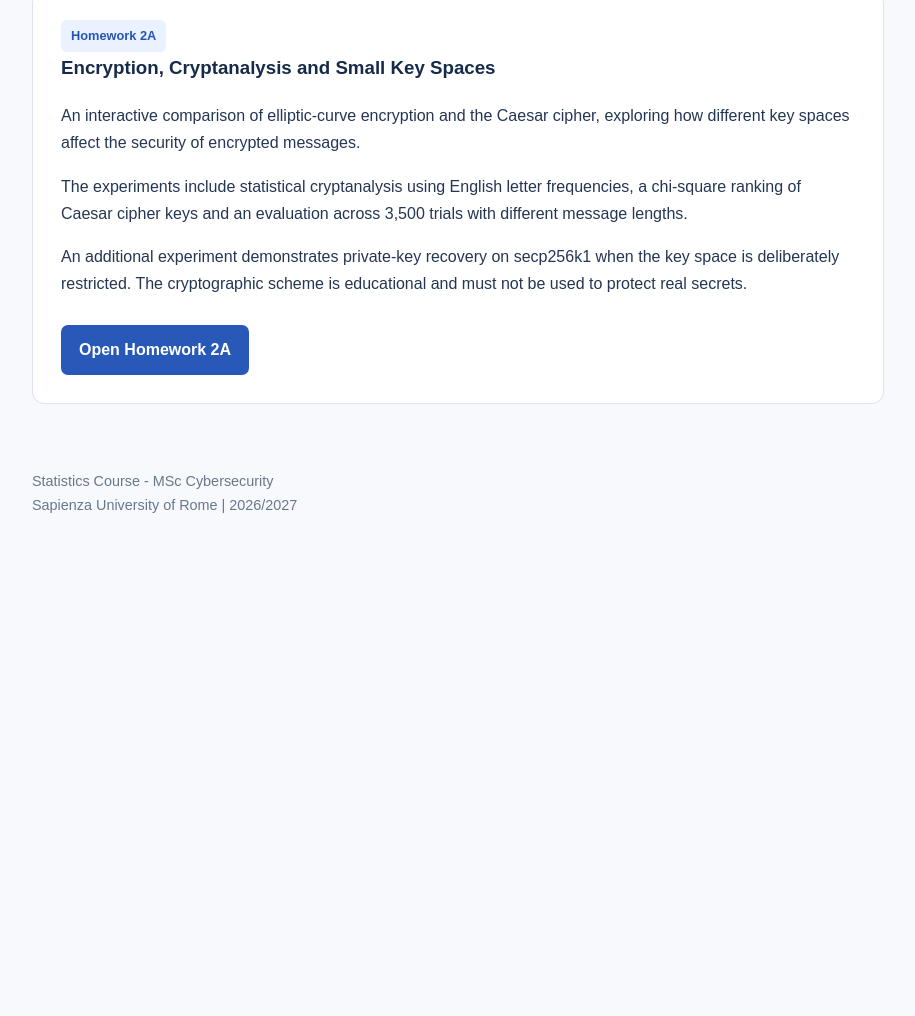
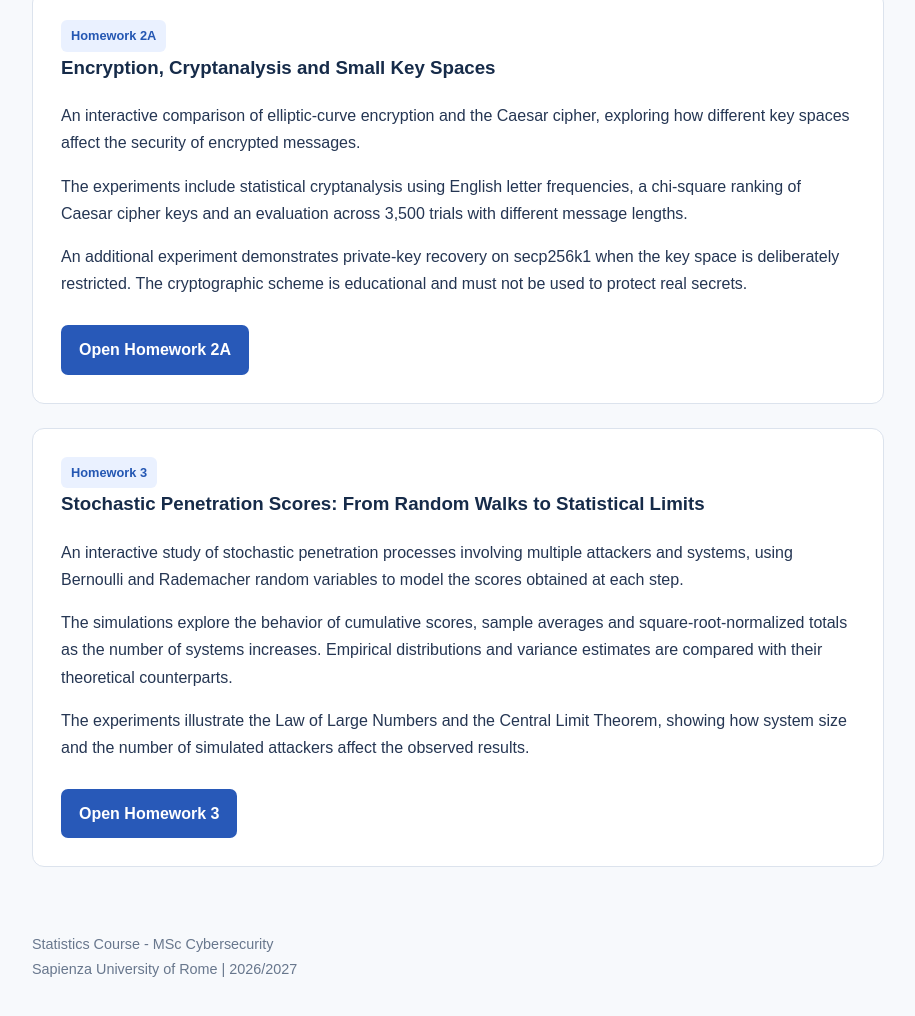
Before and after one commit to mmaz1287235/statistics-course-homework, a plain HTML site: page index.html in a window 1280 px wide. Shown: the part 1171-2187 px from the top of the page, without its empty margins (182-1097 px from the left). Before the commit the page ends 1774 px from the top, so only its background shows below. Drawn offline with Linux system fonts and the light colour scheme.

Commit message:
Update homepage with Homework 3

```diff
--- a/index.html
+++ b/index.html
@@ -187,6 +187,38 @@
       </a>
     </section>
 
+    <section class="homework">
+      <span class="tag">Homework 3</span>
+
+      <h3>Stochastic Penetration Scores: From Random Walks to Statistical Limits</h3>
+
+      <p>
+        An interactive study of stochastic penetration processes
+        involving multiple attackers and systems, using Bernoulli
+        and Rademacher random variables to model the scores
+        obtained at each step.
+      </p>
+
+      <p>
+        The simulations explore the behavior of cumulative scores,
+        sample averages and square-root-normalized totals as the
+        number of systems increases. Empirical distributions and
+        variance estimates are compared with their theoretical
+        counterparts.
+      </p>
+
+      <p>
+        The experiments illustrate the Law of Large Numbers and
+        the Central Limit Theorem, showing how system size and
+        the number of simulated attackers affect the observed
+        results.
+      </p>
+
+      <a class="button" href="homework-3/">
+        Open Homework 3
+      </a>
+    </section>
+
   </main>
 
   <footer>
```
